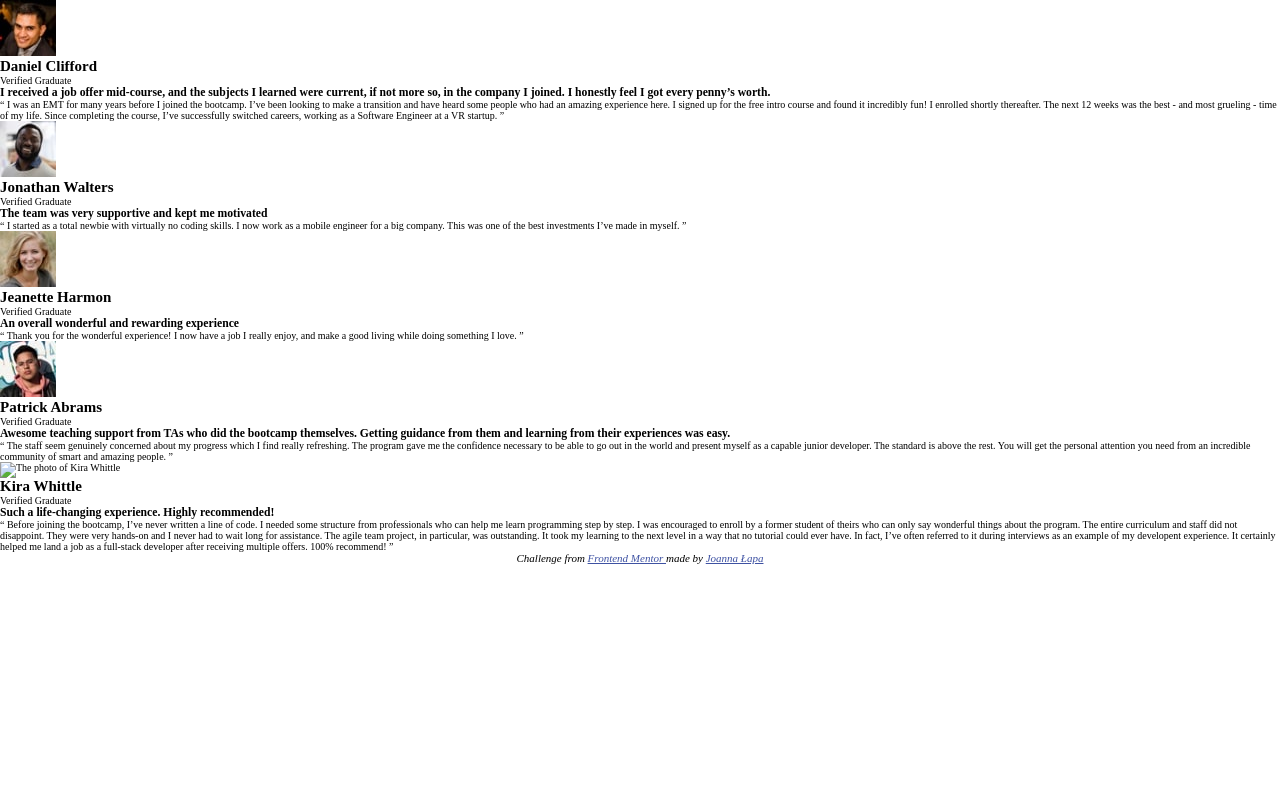
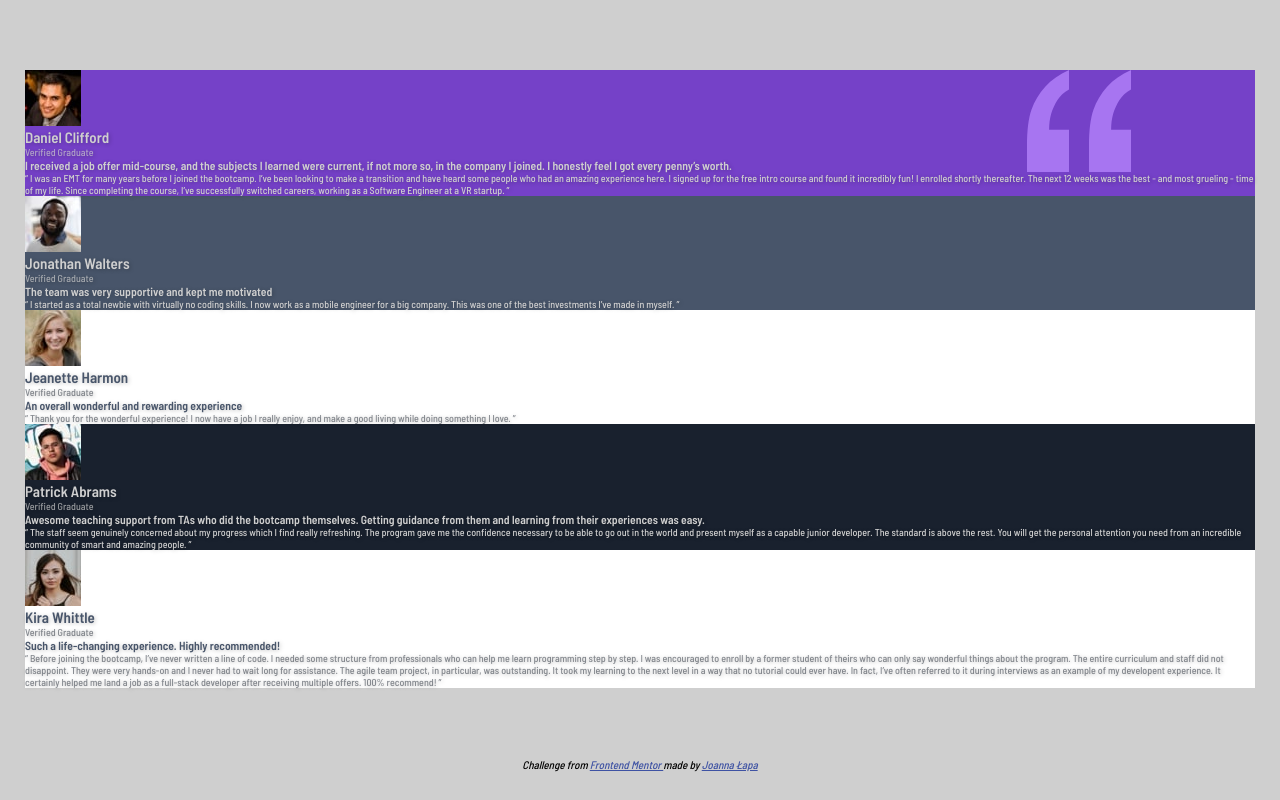
Before and after one commit to JoannaLapa/testimonials-grid-section-main, a website: page index.html in a window 1280 px wide. Drawn offline with Linux system fonts and the light colour scheme; files whose address does not match are found by name.

Commit message:
themes default.scss finished

```diff
--- a/index.html
+++ b/index.html
@@ -1,80 +1,92 @@
 <!DOCTYPE html>
 <html lang="en">
+
 <head>
   <meta charset="UTF-8">
   <meta name="viewport" content="width=device-width, initial-scale=1.0">
   <link rel="icon" type="image/png" sizes="32x32" href="./images/favicon-32x32.png">
+  <link rel="preconnect" href="https://fonts.googleapis.com">
+  <link rel="preconnect" href="https://fonts.gstatic.com" crossorigin>
+  <link href="https://fonts.googleapis.com/css2?family=Barlow+Semi+Condensed:wght@500;600&display=swap" rel="stylesheet">
   <title>Frontend Mentor | Testimonials grid section</title>
   <link rel="stylesheet" href="dist/css/main.min.css">
 </head>
+
 <body>
   <main>
     <div class="wrapper">
-    <article class="article__container">
+      <article class="article__container article__container--moderate-violet">
         <div>
           <img class="article__img" src="src/img/image-daniel.jpg" alt="The photo of Daniel Clifford">
           <h2 class="article__name">Daniel Clifford</h2>
-        <p class="article__if-verified">Verified Graduate</p>
+          <p class="article__graduate article__graduate--light-grey">Verified Graduate</p>
         </div>
-      <h3 class="article__header">I received a job offer mid-course, and the subjects I learned were current, if not more so,
+        <h3 class="article__header">I received a job offer mid-course, and the subjects I learned were current, if not
+          more so,
           in the company I joined. I honestly feel I got every penny’s worth.
         </h3>
-      <p class="article__text"> “ I was an EMT for many years before I joined the bootcamp. I’ve been looking to make a
+        <p class="article__text article__text--light-grey"> “ I was an EMT for many years before I joined the bootcamp. I’ve been looking to make
+          a
           transition and have heard some people who had an amazing experience here. I signed up
           for the free intro course and found it incredibly fun! I enrolled shortly thereafter.
           The next 12 weeks was the best - and most grueling - time of my life. Since completing
           the course, I’ve successfully switched careers, working as a Software Engineer at a VR startup. ”</p>
       </article>
 
-    <article class="article__container">
+      <article class="article__container article__container--very-dark-grayish-blue">
         <div>
           <img class="article__img" src="src/img/image-jonathan.jpg" alt="The photo of Jonathan Walters">
           <h2 class="article__name">Jonathan Walters</h2>
-        <p class="article__if-verified">Verified Graduate</p>
+          <p class="article__graduate article__graduate--light-grey">Verified Graduate</p>
         </div>
         <h3 class="article__header">The team was very supportive and kept me motivated
         </h3>
-      <p  class="article__text">“ I started as a total newbie with virtually no coding skills. I now work as a mobile engineer
+        <p class="article__text article__text--light-grey">“ I started as a total newbie with virtually no coding skills. I now work as a mobile
+          engineer
           for a big company. This was one of the best investments I’ve made in myself. ”</p>
       </article>
 
-    <article class="article__container">
+      <article class="article__container article__container--white">
         <div>
           <img class="article__img" src="src/img/image-jeanette.jpg" alt="The photo of Jeanette Harmon">
           <h2 class="article__name">Jeanette Harmon</h2>
-        <p class="article__if-verified">Verified Graduate
+          <p class="article__graduate article__graduate--very-dark-blackish-blue">Verified Graduate
           </p>
         </div>
         <h3 class="article__header">An overall wonderful and rewarding experience
         </h3>
-      <p  class="article__text">“ Thank you for the wonderful experience! I now have a job I really enjoy, and make a good living
+        <p class="article__text article__text--very-dark-blackish-blue">“ Thank you for the wonderful experience! I now have a job I really enjoy, and make a
+          good living
           while doing something I love. ”</p>
       </article>
 
-    <article class="article__container">
+      <article class="article__container article__container--very-dark-blackish-blue">
         <div>
           <img class="article__img" src="src/img/image-patrick.jpg" alt="The photo of Patrick Abrams">
           <h2 class="article__name">Patrick Abrams</h2>
-        <p class="article__if-verified">Verified Graduate</p>
+          <p class="article__graduate article__graduate--light-grey">Verified Graduate</p>
         </div>
-      <h3 class="article__header">Awesome teaching support from TAs who did the bootcamp themselves. Getting guidance from them and
+        <h3 class="article__header">Awesome teaching support from TAs who did the bootcamp themselves. Getting guidance
+          from them and
           learning from their experiences was easy.
         </h3>
-      <p  class="article__text">“ The staff seem genuinely concerned about my progress which I find really refreshing. The program
+        <p class="article__text article__text--light-grey">“ The staff seem genuinely concerned about my progress which I find really refreshing.
+          The program
           gave me the confidence necessary to be able to go out in the world and present myself as a capable
           junior developer. The standard is above the rest. You will get the personal attention you need from
           an incredible community of smart and amazing people. ”</p>
       </article>
 
-    <article class="article__container">
+      <article class="article__container article__container--white">
         <div>
-        <img class="article__img" src="src/img/image--kira.jpg" alt="The photo of Kira Whittle">
+          <img class="article__img" src="src/img/image-kira.jpg" alt="The photo of Kira Whittle">
           <h2 class="article__name">Kira Whittle</h2>
-        <p class="article__if-verified">Verified Graduate</p>
+          <p class="article__graduate article__graduate--very-dark-blackish-blue">Verified Graduate</p>
         </div>
         <h3 class="article__header">Such a life-changing experience. Highly recommended!
         </h3>
-      <p  class="article__text">“ Before joining the bootcamp, I’ve never written a line of code. I needed some structure from
+        <p class="article__text article__text--very-dark-blackish-blue">“ Before joining the bootcamp, I’ve never written a line of code. I needed some
+          structure from
           professionals who can help me learn programming step by step. I was encouraged to enroll by a former
           student of theirs who can only say wonderful things about the program. The entire curriculum and staff
           did not disappoint. They were very hands-on and I never had to wait long for assistance. The agile team
@@ -93,4 +105,5 @@
 </footer>
   <script src="dist/js/main.min.js"></script>
 </body>
+
 </html>
--- a/src/sass/abstracts/_variables.scss
+++ b/src/sass/abstracts/_variables.scss
@@ -2,11 +2,13 @@
 // ### Primary
 $moderate-violet: hsl(263, 55%, 52%);
 $very-dark-grayish-blue: hsl(217, 19%, 35%);
-$very-dark-blackish-blue: hsl(219, 29%, 14%);
-$White: hsl(0, 0%, 100%);
+$very-dark-blackish-blue: rgb(25, 33, 46);
+$very-dark-blackish-blue-transparent: rgb(25, 33, 46, 0.5);
+$white: hsl(0, 0%, 100%);
 
 // ### Neutral
 $light-gray: hsl(0, 0%, 81%);
+$light-gray-transparent: rgba(207, 207, 207, 0.7);
 $light-grayish-blue: hsl(210, 46%, 95%);
 
 // FONT-SIZES
@@ -20,3 +22,6 @@ $fz-basic: 62.5%;
 // $fz-180: 1.8rem;
 // $fz-220: 2.2rem;
 // $fz-260: 2.6rem;
+
+// FONTS
+$barlow-semi-condensed: 'Barlow Semi Condensed', sans-serif;
--- a/src/sass/base/_base.scss
+++ b/src/sass/base/_base.scss
@@ -1,4 +1,4 @@
-@use 'abstracts/variables' as a;
+@use 'abstracts/variables' as v;
 
 *,
 ::after,
@@ -9,5 +9,6 @@
 }
 
 :root {
-	font-size: a.$fz-basic;
+	font-size: v.$fz-basic;
+	font-family: v.$barlow-semi-condensed;
 }
--- a/src/sass/base/_typography.scss
+++ b/src/sass/base/_typography.scss
@@ -1,3 +1,4 @@
+
 .footer {
 	&__wrapper {
 		font-size: 11px;
--- a/src/sass/layout/_articles.scss
+++ b/src/sass/layout/_articles.scss
@@ -0,0 +1,3 @@
+.wrapper {
+    padding: 7rem 2.5rem;
+}
--- a/src/sass/themes/_default.scss
+++ b/src/sass/themes/_default.scss
@@ -1,3 +1,53 @@
+@use 'abstracts/variables' as v;
+
+body{
+    background-color: v.$light-gray;
+}
+
+.article {
+
+    &__container{
+    text-shadow: 1px 1px 4px rgba(0, 0, 0, 0.25);
+
+&--moderate-violet,
+&--very-dark-grayish-blue ,
+&--very-dark-blackish-blue{
+    color: v.$light-gray;
+}
+
+&--moderate-violet {
+    background-color: v.$moderate-violet;
+    background-image: url('../img/bg-pattern-quotation.svg');
+    background-repeat: no-repeat;
+    background-position: 89% 0;
+}
+
+&--very-dark-grayish-blue {
+    background-color: v.$very-dark-grayish-blue;
+}
+
+&--white {
+    background-color: v.$white;
+    color: v.$very-dark-grayish-blue;
+}
+
+&--very-dark-blackish-blue {
+    background-color: v.$very-dark-blackish-blue;
+}
+    }
+&__graduate--light-grey,
+&__text--light-greyt {
+    color: v.$light-gray-transparent;
+}
+
+&__graduate--very-dark-blackish-blue,
+&__text--very-dark-blackish-blue
+{
+    color: v.$very-dark-blackish-blue-transparent;
+
+}
+}
+
 a {
     color: hsl(228, 45%, 44%);
 }
```
Also changed, not shown: dist/css/main.min.css, 1 other file. Lines whose indentation alone changed are shown as unchanged.
